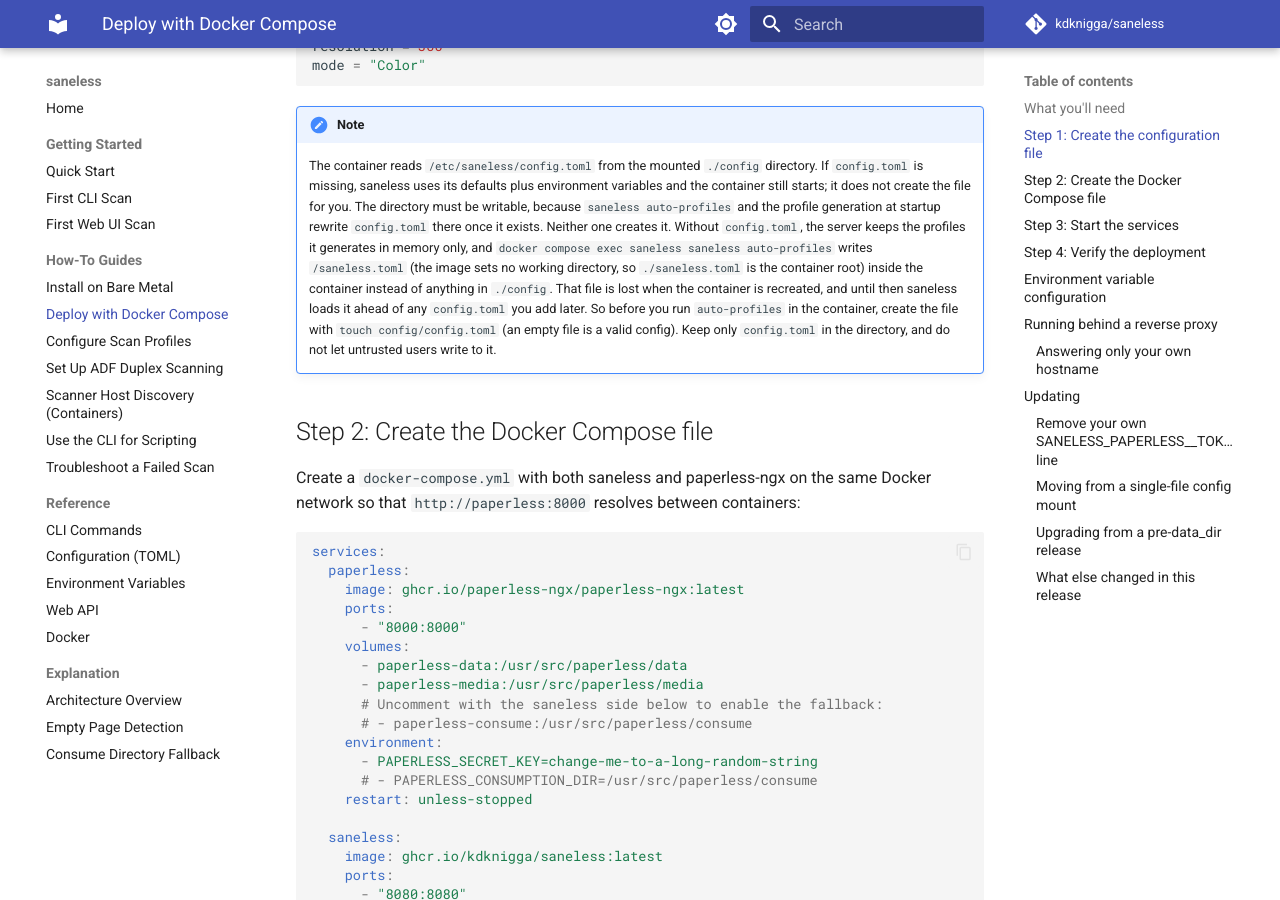
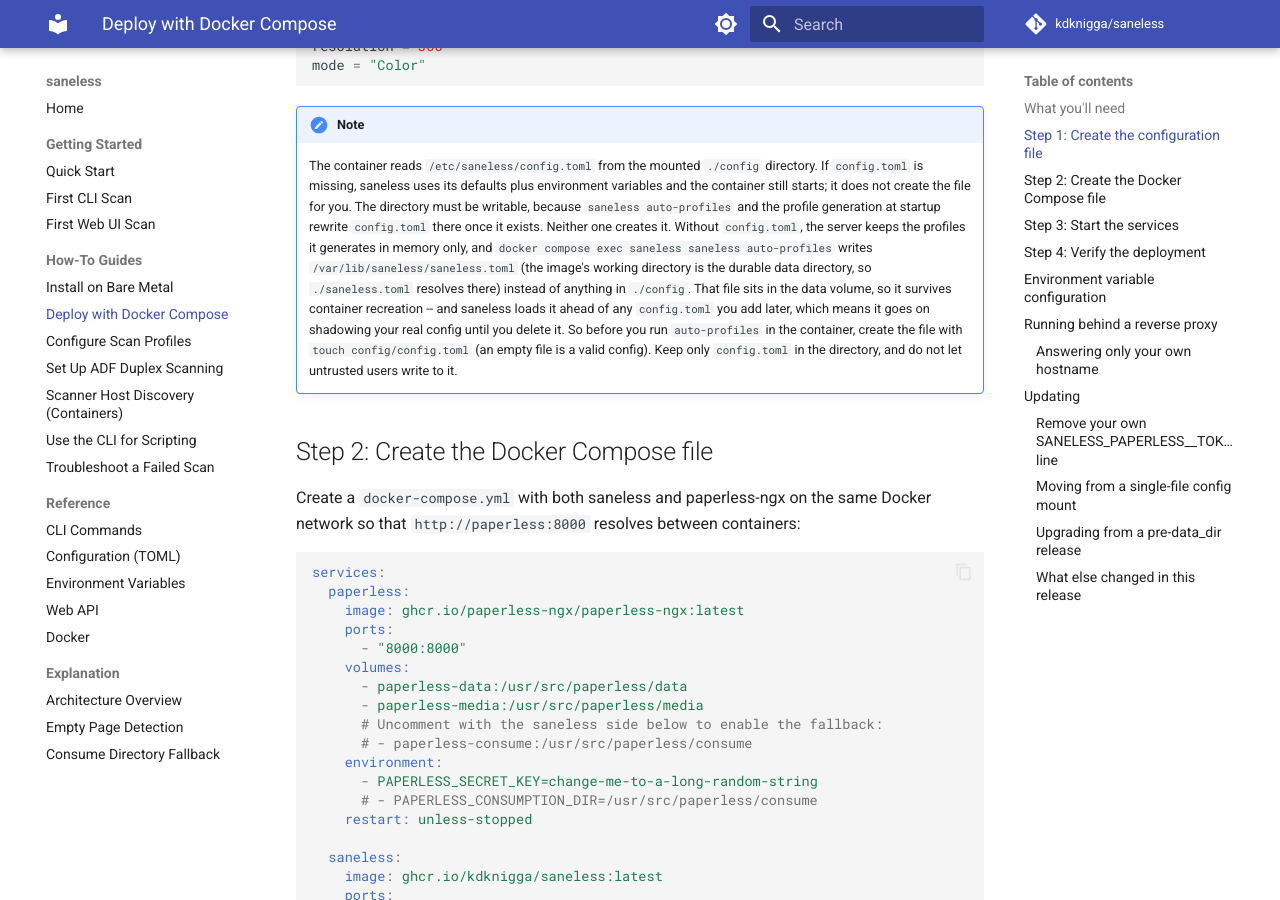
Before and after one commit to kdknigga/saneless, an MkDocs documentation site: the page built from docs/how-to/deploy-docker-compose.md, in a window 1280 px wide and 900 px high, scrolled down 766 px. Built offline with MkDocs 1.6.1 and Material for MkDocs 9.7.7, drawn with Linux system fonts in a browser that asks for light colours; comment, search, counter and statistics services are not loaded.

Commit message:
feat(31-05): run the image as UID 1000 from digest-pinned bases
- uv enters through `FROM ghcr.io/astral-sh/uv:0.10.3@sha256:... AS uv`,
  so the pin is one Dependabot's FROM-only parser can actually maintain.
  Pinned to the 0.10 series to match pyproject's uv_build constraint.
- Both python:3.14-slim references carry tag plus digest. Digests
  re-resolved against the Docker Hub and GHCR v2 APIs; both matched.
- The builder copies five named inputs instead of the whole context.
- groupadd/useradd 1000, mkdir and chown, all strictly before VOLUME,
  then WORKDIR /var/lib/saneless and USER saneless.
- The "container runs as root" comment is rewritten, not appended to.

Proven by running the built image, not by reading the file:
  --entrypoint id       uid=1000(saneless) gid=1000(saneless)
  --version             saneless, version 0.2.0
  --entrypoint pwd      /var/lib/saneless
  ls -ldn on the data dir, and again on a fresh named volume: 1000 1000
  touch ./relative-write-probe as that user: exit 0

Two documentation claims are corrected in the same commit because this
change is what falsified them: both pages said auto-profiles writes
/saneless.toml "because the image sets no working directory". With the
WORKDIR it resolves to /var/lib/saneless/saneless.toml -- in the data
volume, so it now outlives the container and goes on shadowing a
config.toml added later until it is deleted. The two tests pinning the
old path move to a shared constant.

Co-Authored-By: Claude Opus 5 <noreply@anthropic.com>
Claude-Session: https://claude.ai/code/session_01GNVcwqdLVzM1otZuRnrRZx

````diff
--- a/docs/how-to/deploy-docker-compose.md
+++ b/docs/how-to/deploy-docker-compose.md
@@ -31,7 +31,7 @@ mode = "Color"
 ```
 
 !!! note
-    The container reads `/etc/saneless/config.toml` from the mounted `./config` directory. If `config.toml` is missing, saneless uses its defaults plus environment variables and the container still starts; it does not create the file for you. The directory must be writable, because `saneless auto-profiles` and the profile generation at startup rewrite `config.toml` there once it exists. Neither one creates it. Without `config.toml`, the server keeps the profiles it generates in memory only, and `docker compose exec saneless saneless auto-profiles` writes `/saneless.toml` (the image sets no working directory, so `./saneless.toml` is the container root) inside the container instead of anything in `./config`. That file is lost when the container is recreated, and until then saneless loads it ahead of any `config.toml` you add later. So before you run `auto-profiles` in the container, create the file with `touch config/config.toml` (an empty file is a valid config). Keep only `config.toml` in the directory, and do not let untrusted users write to it.
+    The container reads `/etc/saneless/config.toml` from the mounted `./config` directory. If `config.toml` is missing, saneless uses its defaults plus environment variables and the container still starts; it does not create the file for you. The directory must be writable, because `saneless auto-profiles` and the profile generation at startup rewrite `config.toml` there once it exists. Neither one creates it. Without `config.toml`, the server keeps the profiles it generates in memory only, and `docker compose exec saneless saneless auto-profiles` writes `/var/lib/saneless/saneless.toml` (the image's working directory is the durable data directory, so `./saneless.toml` resolves there) instead of anything in `./config`. That file sits in the data volume, so it survives container recreation -- and saneless loads it ahead of any `config.toml` you add later, which means it goes on shadowing your real config until you delete it. So before you run `auto-profiles` in the container, create the file with `touch config/config.toml` (an empty file is a valid config). Keep only `config.toml` in the directory, and do not let untrusted users write to it.
 
 ## Step 2: Create the Docker Compose file
 
````
Also changed, not shown: docs/reference/cli-commands.md (+1 -1 lines), 2 other files.
